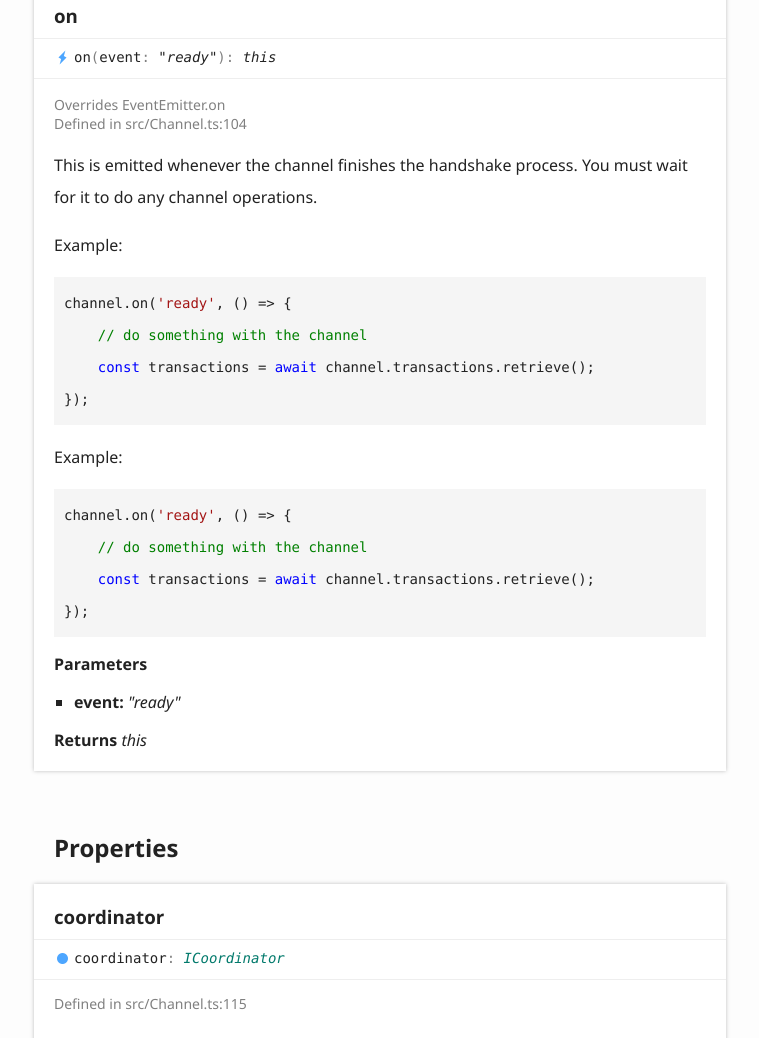
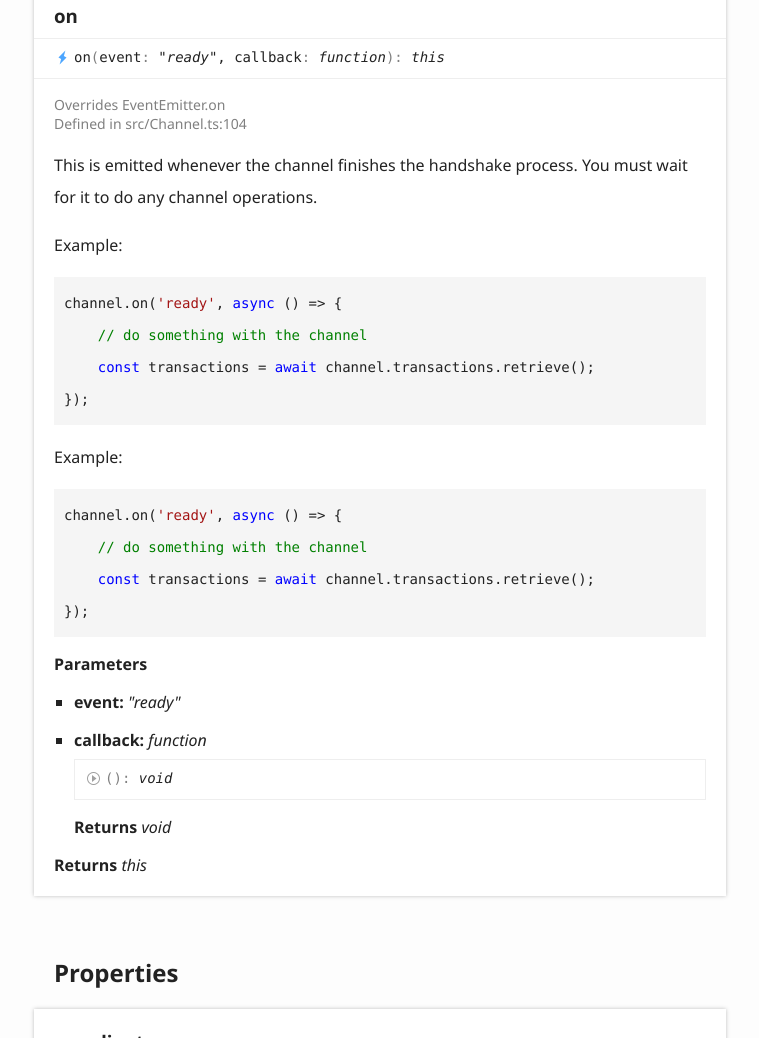
Before and after one commit to karai/libkarai-js, a website: page docs/classes/channel.html in a window 1280 px wide. Shown: the part 2900-3938 px from the top of the page, without its empty margins (311-1070 px from the left). Drawn offline with Linux system fonts and the light colour scheme.

```diff
--- a/docs/classes/channel.html
+++ b/docs/classes/channel.html
@@ -203,7 +203,7 @@
 					<a name="on" class="tsd-anchor"></a>
 					<h3>on</h3>
 					<ul class="tsd-signatures tsd-kind-event tsd-parent-kind-class tsd-is-overwrite">
-						<li class="tsd-signature tsd-kind-icon">on<span class="tsd-signature-symbol">(</span>event<span class="tsd-signature-symbol">: </span><span class="tsd-signature-type">"ready"</span><span class="tsd-signature-symbol">)</span><span class="tsd-signature-symbol">: </span><span class="tsd-signature-type">this</span></li>
+						<li class="tsd-signature tsd-kind-icon">on<span class="tsd-signature-symbol">(</span>event<span class="tsd-signature-symbol">: </span><span class="tsd-signature-type">"ready"</span>, callback<span class="tsd-signature-symbol">: </span><span class="tsd-signature-type">function</span><span class="tsd-signature-symbol">)</span><span class="tsd-signature-symbol">: </span><span class="tsd-signature-type">this</span></li>
 					</ul>
 					<ul class="tsd-descriptions">
 						<li class="tsd-description">
@@ -218,13 +218,13 @@
 									<p>This is emitted whenever the channel finishes the handshake process. You must
 									wait for it to do any channel operations.</p>
 								</div><p>Example:</p>
-								<pre><code class="language-ts">channel.on(<span class="hljs-string">&#x27;ready&#x27;</span>, <span class="hljs-function">() =&gt;</span> {
+								<pre><code class="language-ts">channel.on(<span class="hljs-string">&#x27;ready&#x27;</span>, <span class="hljs-keyword">async</span> () =&gt; {
     <span class="hljs-comment">// do something with the channel</span>
     <span class="hljs-keyword">const</span> transactions = <span class="hljs-keyword">await</span> channel.transactions.retrieve();
 });</code></pre>
 								</div><div class="tsd-comment tsd-typography tsd-comment-text">
 								<p>Example:</p>
-								<pre><code class="language-ts">channel.on(<span class="hljs-string">&#x27;ready&#x27;</span>, <span class="hljs-function">() =&gt;</span> {
+								<pre><code class="language-ts">channel.on(<span class="hljs-string">&#x27;ready&#x27;</span>, <span class="hljs-keyword">async</span> () =&gt; {
     <span class="hljs-comment">// do something with the channel</span>
     <span class="hljs-keyword">const</span> transactions = <span class="hljs-keyword">await</span> channel.transactions.retrieve();
 });</code></pre>
@@ -233,6 +233,21 @@
 							<ul class="tsd-parameters">
 								<li>
 									<h5>event: <span class="tsd-signature-type">"ready"</span></h5>
+								</li>
+								<li>
+									<h5>callback: <span class="tsd-signature-type">function</span></h5>
+									<ul class="tsd-parameters">
+										<li class="tsd-parameter-siganture">
+											<ul class="tsd-signatures tsd-kind-type-literal">
+												<li class="tsd-signature tsd-kind-icon"><span class="tsd-signature-symbol">(</span><span class="tsd-signature-symbol">)</span><span class="tsd-signature-symbol">: </span><span class="tsd-signature-type">void</span></li>
+											</ul>
+											<ul class="tsd-descriptions">
+												<li class="tsd-description">
+													<h4 class="tsd-returns-title">Returns <span class="tsd-signature-type">void</span></h4>
+												</li>
+											</ul>
+										</li>
+									</ul>
 								</li>
 							</ul>
 							<h4 class="tsd-returns-title">Returns <span class="tsd-signature-type">this</span></h4>
--- a/package.json
+++ b/package.json
@@ -9,6 +9,7 @@
     "start": "node ./dist/index.js",
     "build": "node ./node_modules/typescript/bin/tsc",
     "docs": "npx typedoc --theme ./node_modules/typedoc-neo-theme/bin/default --options typedoc.json",
+    "test": "ts-node ./scripts/test.ts",
     "prepack": "yarn build",
     "prettier": "node ./node_modules/prettier/bin-prettier.js '**/*.{ts,tsx,json,md}' --trailing-comma es5 --ignore-path .gitignore --arrow-parens always --write",
     "lint": "./node_modules/tslint/bin/tslint src/**/*.ts{,x}",
@@ -18,6 +19,7 @@
     "husky": "^3.1.0",
     "lint-staged": "^9.5.0",
     "prettier": "^1.19.1",
+    "ts-node": "^8.10.2",
     "tslint": "^5.20.1",
     "tslint-config-prettier": "^1.18.0",
     "typedoc": "^0.17.8",
@@ -39,6 +41,7 @@
   "dependencies": {
     "@types/ws": "^7.2.5",
     "axios": "^0.19.2",
+    "isomorphic-ws": "^4.0.1",
     "tweetnacl": "^1.0.3",
     "ws": "^7.3.0"
   },
--- a/src/KeyRing.ts
+++ b/src/KeyRing.ts
@@ -40,7 +40,7 @@
    *
    * @event
    */
-  on(event: "ready"): this;
+  on(event: "ready", callback: () => void): this;
 }
 
 /**
--- a/tslint.json
+++ b/tslint.json
@@ -18,5 +18,6 @@
     "no-default-export": true
   },
   "rulesDirectory": [],
-  "extends": ["tslint:latest", "tslint-config-prettier"]
+  "extends": ["tslint:latest", "tslint-config-prettier"],
+  "excludes:": ["./scripts"]
 }
```
Also changed, not shown: docs/classes/keyring.html (+16 -1 lines), docs/index.html (+2 -2 lines), scripts/test.ts (added, +9 -0 lines), src/Channel.ts (+8 -8 lines), 1 other file.
